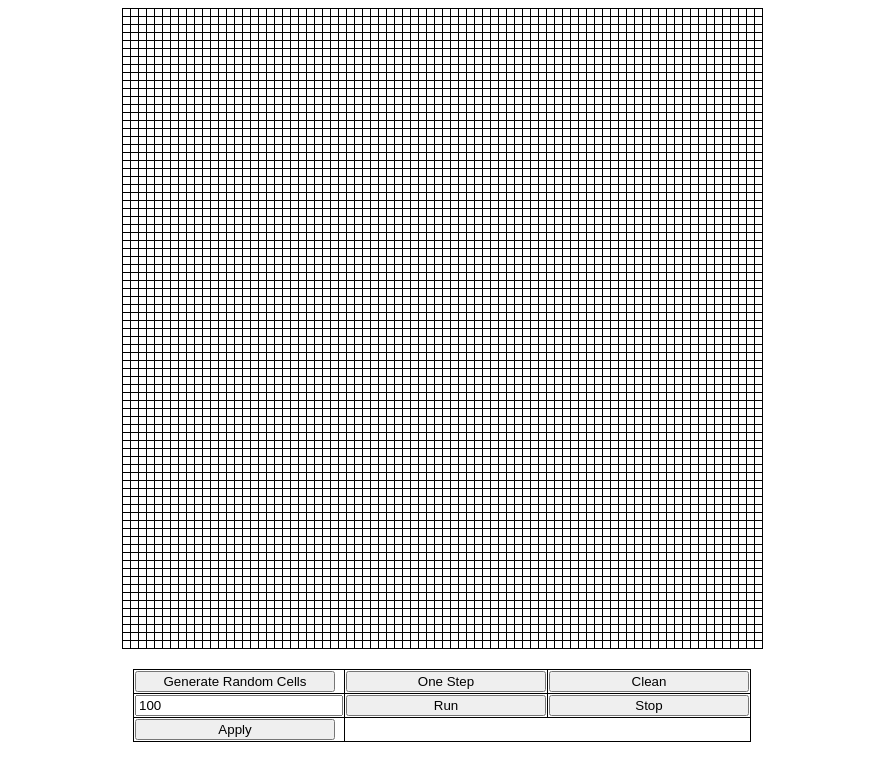
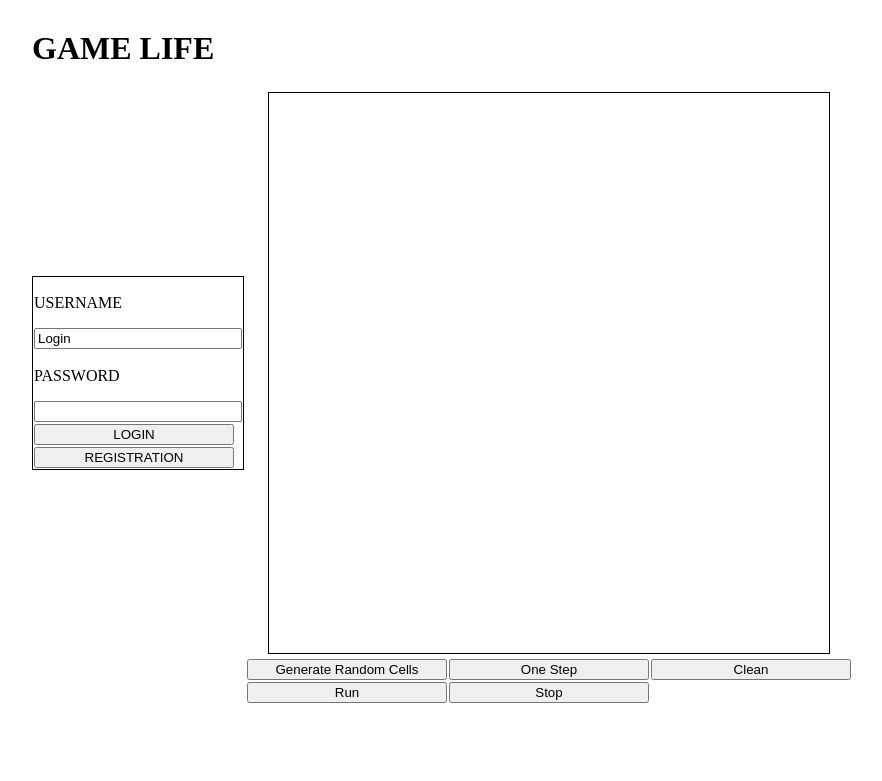
Before and after one commit to mikhailKhmel/game-life, a Flask app: template templates/index.html in a window 1280 px wide. Shown: the top 781 px of the page, without its empty margins (198-1080 px from the left). Run offline with Flask 2, Linux system fonts and the light colour scheme; the template is opened without the code that fills it, so the values that code supplies are empty.

Commit message:
index.html updated. added login form.

```diff
--- a/templates/index.css
+++ /dev/null
@@ -1,17 +0,0 @@
-
-table {
-    border: 1px solid;
-    margin: 1px auto;
-    border-collapse: collapse;
-    cursor: crosshair;
-}
-
-td {
-    border: 1px solid;
-    border-spacing: 1px;
-}
-
-input {
-    margin: auto;
-    width: 200px;
-}
--- a/templates/index.html
+++ b/templates/index.html
@@ -3,48 +3,111 @@
 <head>
     <meta charset="UTF-8">
     <title>Game Life</title>
-    <link href="index.css" rel="stylesheet">
+    <style>
+        table {
+            margin: 1px auto;
+            border-collapse: collapse;
+        }
+
+        table#login {
+            border: 1px solid;
+            margin: 1px auto;
+            border-collapse: collapse;
+        }
+
+        table#gameGrid {
+            border: 1px solid;
+            margin: 1px auto;
+            border-collapse: collapse;
+        }
+
+        td#gameGrid {
+            border: 1px solid;
+            border-spacing: 1px;
+        }
+
+        input {
+            margin: auto;
+            width: 200px;
+        }
+
+    </style>
     <link href="favicon.png" rel="shortcut icon" type="image/x-icon"/>
 </head>
 <body onload="drawGrid()">
+<table>
+    <tr>
+        <td><h1>GAME LIFE</h1></td>
+        <td></td>
+    </tr>
+    <tr>
+        <td>
+            <form>
+                <table id="login">
+                    <tr>
+                        <td>
+                            <p>USERNAME</p>
+                            <input type="text" value="Login">
+                        </td>
+                    </tr>
+                    <tr>
+                        <td>
+                            <p>PASSWORD</p>
+                            <input type="password">
+                        </td>
+                    </tr>
+                    <tr>
+                        <td>
+                            <input type="button" value="LOGIN">
+                        </td>
+                    </tr>
+                    <tr>
+                        <td>
+                            <input type="button" value="REGISTRATION">
+                        </td>
+                    </tr>
+                </table>
+            </form>
+        </td>
+        <td>
             <div>
                 <table id="gameGrid">
-
                 </table>
             </div>
-<br>
+        </td>
+    </tr>
+    <tr>
+        <td></td>
+        <td>
             <table>
                 <tr>
                     <td><input id="generateCells" onclick="makeRequestAndUpdate('get_gen_cells')" type="button"
                                value="Generate Random Cells"></td>
-        <td><input id="oneStep" onclick="makeRequestAndUpdate('one_step')" type="button" value="One Step"></td>
+                    <td><input id="oneStep" onclick="makeRequestAndUpdate('one_step')" type="button" value="One Step">
+                    </td>
                     <td><input id="cleanGrid" onclick="makeRequestAndUpdate('clear')" type="button" value="Clean"></td>
                 </tr>
                 <tr>
-        <td><input id="delayValue" type="text" value="100"></td>
                     <td><input id="runSteps" onclick="setFlag(true)" type="button" value="Run"></td>
                     <td><input id="stopSteps" onclick="setFlag(false)" type="button" value="Stop"></td>
                 </tr>
-    <tr>
-        <td><input id="applyDelay" onclick="setDelay()" type="button" value="Apply"></td>
+            </table>
+        </td>
     </tr>
 </table>
+
+
 <script>
     let wightTable = heightTable = 80;
     let wightHeightCell = "5px";
     let flagRun = true;
-    let delayValue = 100;
+    let delayValue = 500;
     const url = '';
     clearCells();
 
     function setFlag(f) {
         flagRun = f;
         if (flagRun) runSteps();
-    }
-
-    function setDelay() {
-        let v = document.getElementById("delayValue").value;
-        delayValue = parseInt(v);
     }
 
     async function sleep(delayValue) {
@@ -81,6 +144,7 @@
     }
 
     async function makeRequestAndUpdate(type) {
+        if (type === 'clear') flagRun = false;
         let response = await fetch(url, {
             method: 'POST',
             headers: {
```
Also changed, not shown: templates/game.js (deleted, +0 -83 lines), 1 other file. Lines whose indentation alone changed are shown as unchanged.
